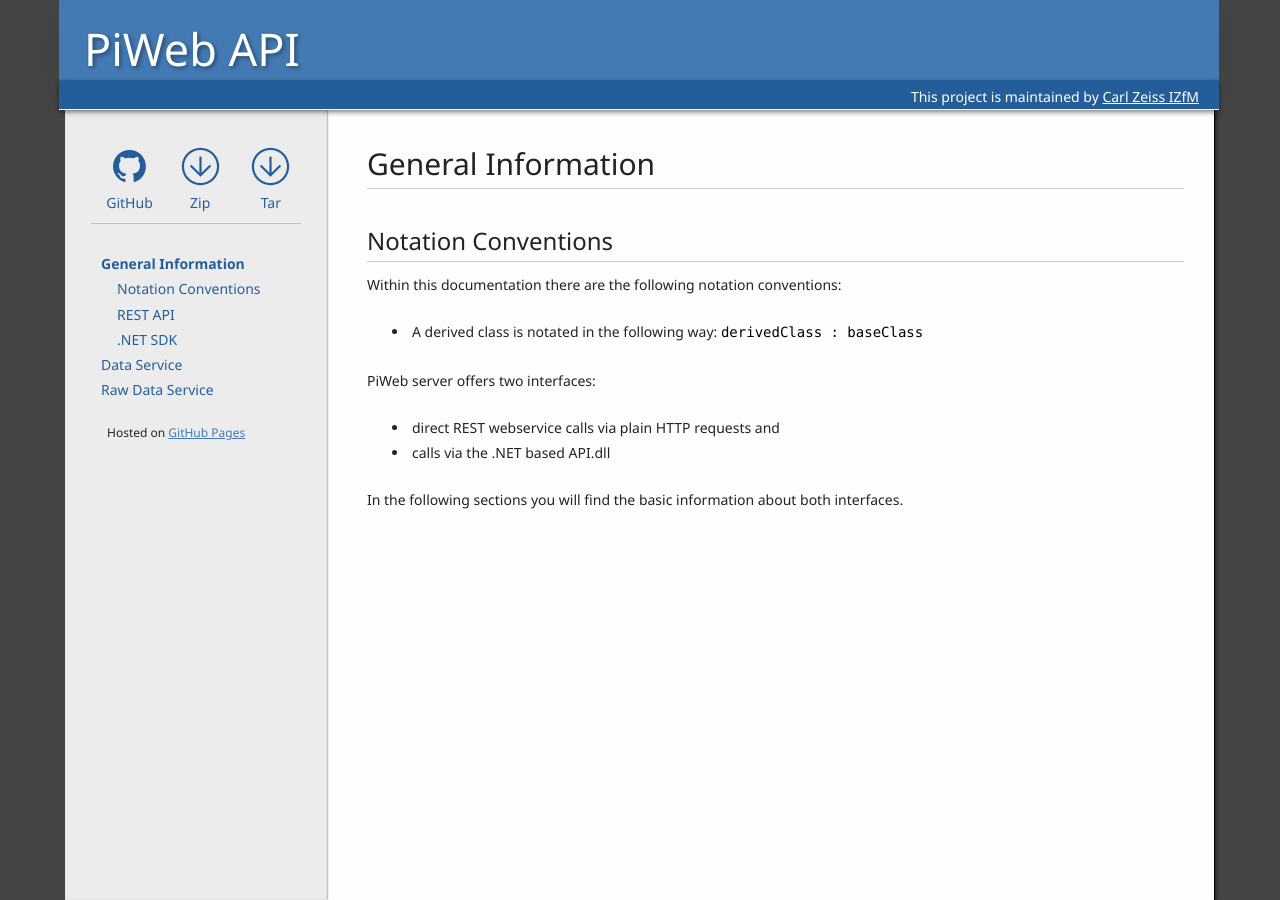
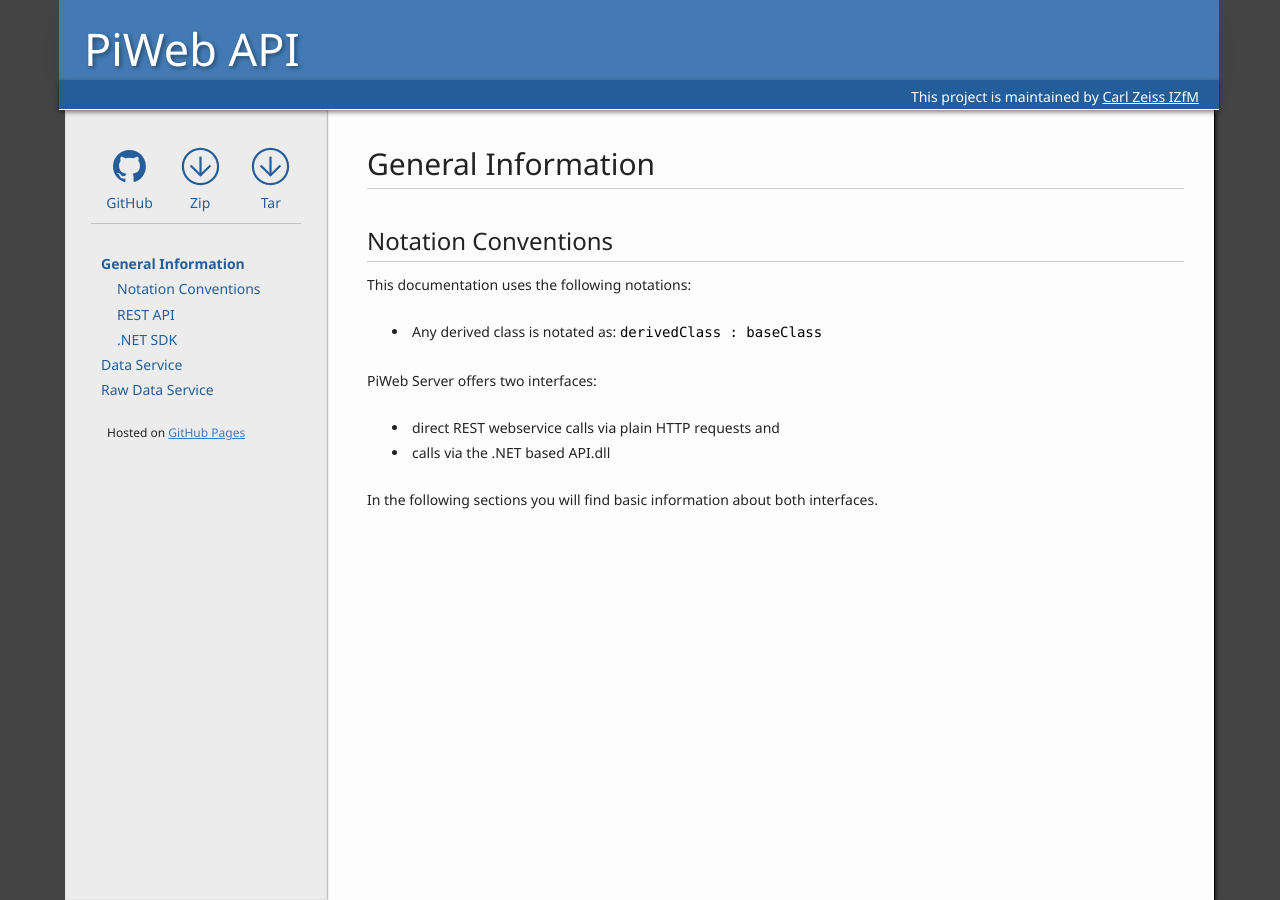
Before and after one commit to ZEISS-PiWeb/PiWeb-Api, a Jekyll site: the page built from _pages/01-general.md, in a window 1280 px wide. Built offline with Jekyll 4.4.1, drawn with Linux system fonts in a browser that asks for light colours.

Commit message:
proof read general section

````diff
--- a/_pages/01-general.md
+++ b/_pages/01-general.md
@@ -11,13 +11,13 @@
 
 ## {{ page.sections['notation'] }}
 
-Within this documentation there are the following notation conventions:
+This documentation uses the following notations:
 
-* A derived class is notated in the following way: ```derivedClass : baseClass```
+* Any derived class is notated as: ```derivedClass : baseClass```
 
-PiWeb server offers two interfaces:
+PiWeb Server offers two interfaces:
 
 - direct REST webservice calls via plain HTTP requests and
 - calls via the .NET based API.dll
 
-In the following sections you will find the basic information about both interfaces.
+In the following sections you will find basic information about both interfaces.
````
